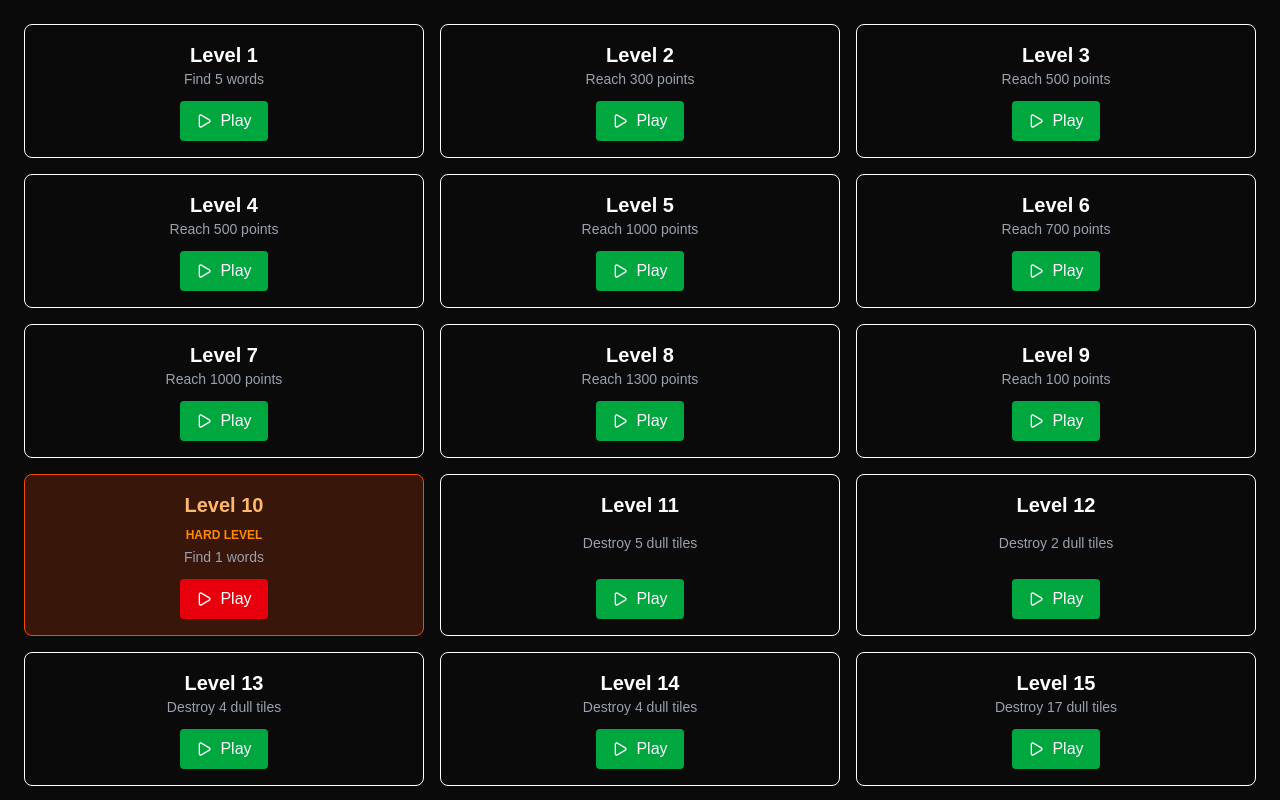
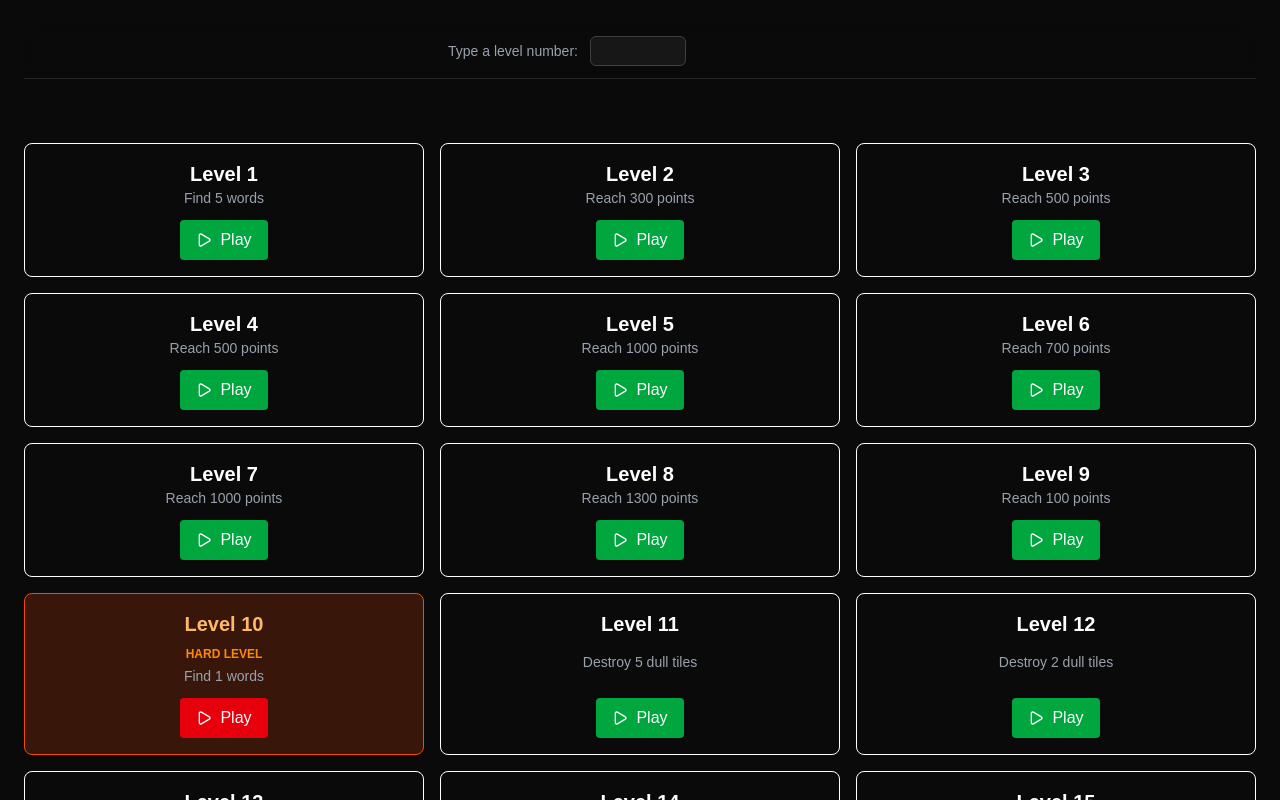
Before and after one commit to Victorherald/wordgame2, a Next.js app: page /levels in a window 1280 px wide. Shown: the top 800 px of the page. Built offline with nearby package versions, Linux system fonts and the light colour scheme.

Commit message:
level filter

```diff
--- a/src/app/components/GameBoard.tsx
+++ b/src/app/components/GameBoard.tsx
@@ -519,7 +519,18 @@ async function validateWord(word: string): Promise<boolean> {
   }
 }
 
-
+useEffect(() => {
+  const word = getSelectedWord();
+
+  if (word.length < 3) {
+    setIsWordValid(false);
+    return;
+  }
+
+  validateWord(word).then((valid) => {
+    setIsWordValid(valid);
+  });
+}, [selected]);
 
 
 
--- a/src/app/levels/components/levelList.tsx
+++ b/src/app/levels/components/levelList.tsx
@@ -4,10 +4,15 @@ import { loadProgress, saveProgress } from "@/utils/storage";
 import { useRouter } from "next/navigation";
 import { Lock, Play } from "lucide-react";
 import { LevelData } from "@/lib/server/levels";
+import { motion } from "framer-motion";
+import { Search } from "lucide-react";
+
 
 export default function LevelList() {
   const [levels, setLevels] = useState<LevelData[]>([]);
   const [loading, setLoading] = useState(true);
+  const [levelFilter, setLevelFilter] = useState<number | "">("");
+
   const router = useRouter();
 
   useEffect(() => {
@@ -40,6 +45,12 @@ export default function LevelList() {
     fetchLevels();
   }, []);
 
+  const filteredLevels =
+  levelFilter === ""
+    ? levels
+    : levels.filter((lvl) => lvl.id === levelFilter);
+
+
   const handlePlay = (lvlId: number) => {
     const level = levels.find((l) => l.id === lvlId);
     if (!level || level.locked) return;
@@ -57,8 +68,54 @@ export default function LevelList() {
 
   return (
     <div className="w-full flex flex-col gap-6 items-center">
+
+{/* Sticky Level Filter */}
+<div
+  className="
+    sticky top-0 z-30
+    w-full
+    bg-neutral-950/90 backdrop-blur
+    border-b border-neutral-800
+    px-4 py-3
+    flex justify-center
+  "
+>
+  <div className="w-full max-w-sm flex items-center gap-3">
+    <label className="text-sm text-gray-400 whitespace-nowrap">
+      Type a level number:
+    </label>
+
+    <input
+      type="number"
+      min={1}
+      placeholder=""
+      value={levelFilter}
+      onChange={(e) => {
+        const val = e.target.value;
+        setLevelFilter(val === "" ? "" : Number(val));
+      }}
+      className="
+        w-24 rounded-md
+        bg-neutral-900 border border-neutral-700
+        px-2 py-1 text-sm text-white
+        focus:outline-none focus:border-green-500
+      "
+    />
+  </div>
+</div>
+
+{filteredLevels.length === 0 && (
+  <p className="text-sm text-gray-500 text-center mt-4">
+    No level found.
+  </p>
+)}
+
+
+<div className="h-4" />
+
+
       <div className="grid grid-cols-1 sm:grid-cols-2 lg:grid-cols-3 gap-4 w-full">
-        {levels.map((lvl) => (
+        {filteredLevels.map((lvl) => (
           <div
             key={lvl.id}
             className={`
```
Also changed, not shown: src/app/components/levelFilter.tsx (added).
